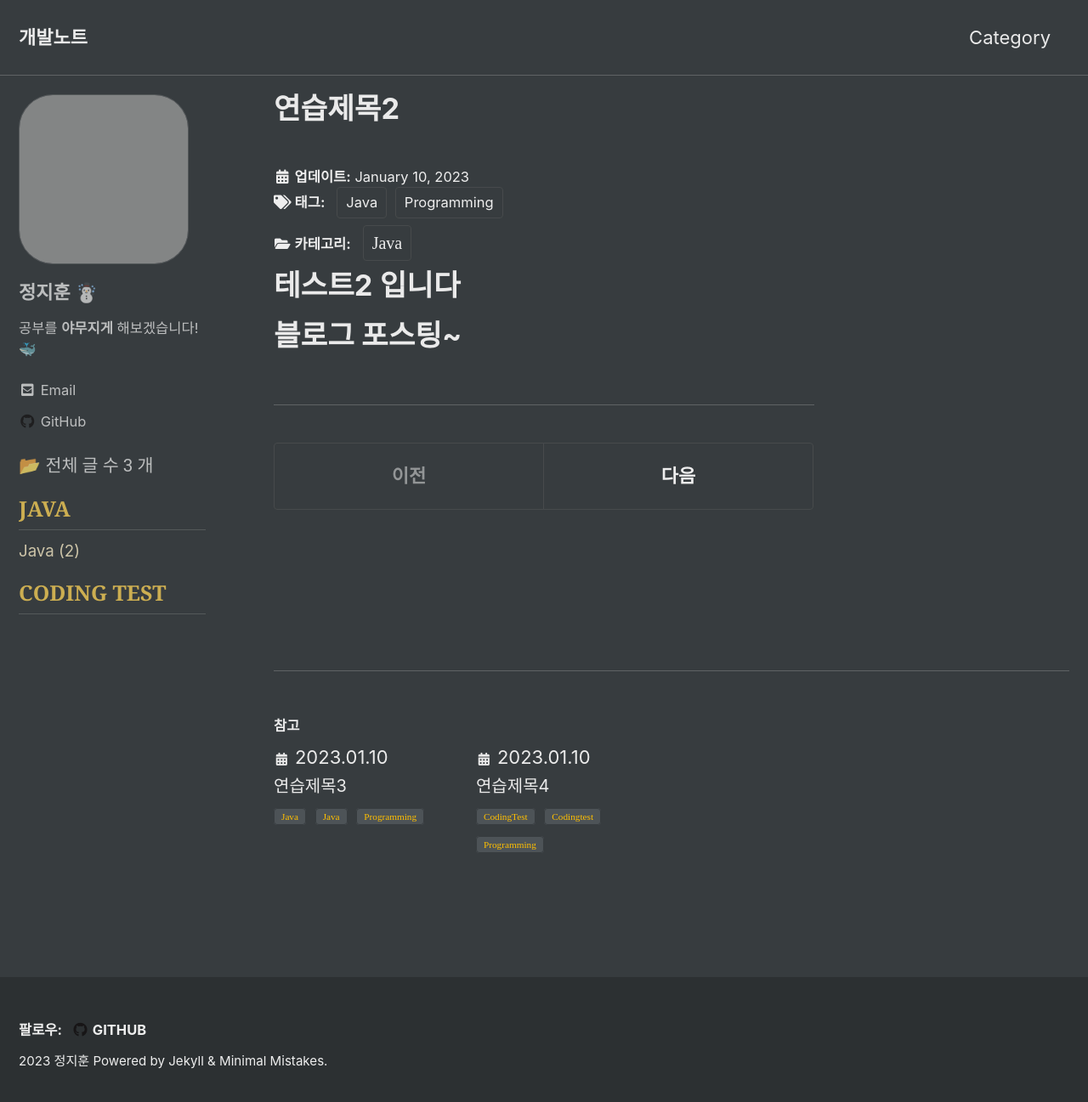
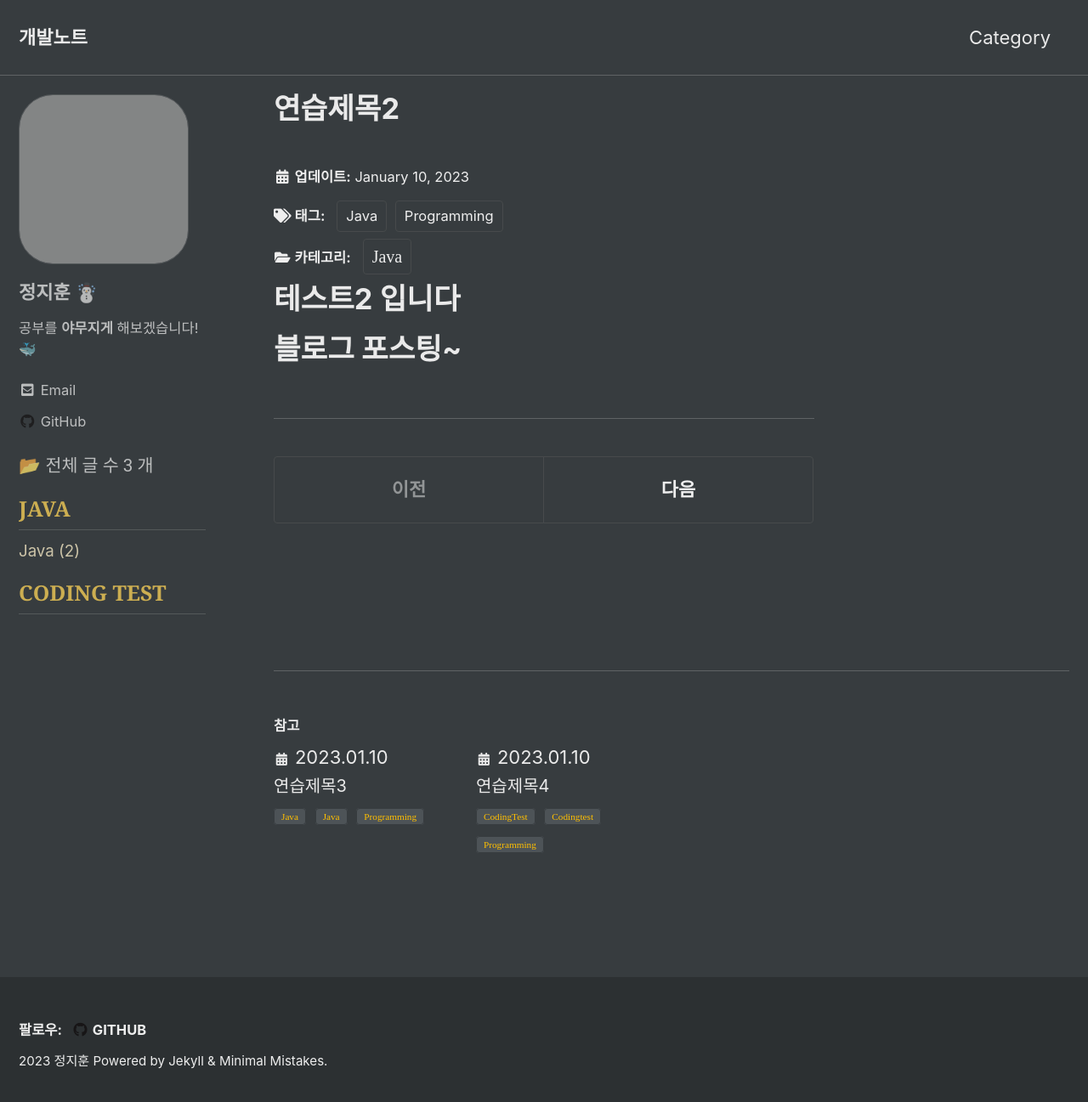
Before and after one commit to Jeongjjuna/jeongjjuna.github.io, a Jekyll site: the page built from _posts/2023-01-10-test2.md, in a window 1280 px wide and 1305 px high. Shown: the top 1297 px of the window at 85% size. Built offline with Jekyll 4.4.1, drawn with Linux system fonts in a browser that asks for light colours; cached includes are drawn as plain includes; some web fonts are replaced; grey boxes are pictures that could not be loaded.

Commit message:
Update: posting page 수정

```diff
--- a/_includes/page__date.html
+++ b/_includes/page__date.html
@@ -1,6 +1,6 @@
 {% assign date_format = site.date_format | default: "%B %-d, %Y" %}
 {% if page.last_modified_at %}
-  <p class="page__date"><strong><i class="fas fa-fw fa-calendar-alt" aria-hidden="true"></i> {{ site.data.ui-text[site.locale].date_label | default: "Updated:" }}</strong> <time class="dt-published" datetime="{{ page.last_modified_at | date: "%Y-%m-%d" }}">{{ page.last_modified_at | date: date_format }}</time></p>
+  <p class="page__date" style="margin-bottom: 16px;"><strong><i class="fas fa-fw fa-calendar-alt" aria-hidden="true"></i> {{ site.data.ui-text[site.locale].date_label | default: "Updated:" }}</strong> <time class="dt-published" datetime="{{ page.last_modified_at | date: "%Y-%m-%d" }}">{{ page.last_modified_at | date: date_format }}</time></p>
 {% elsif page.date %}
-  <p class="page__date"><strong><i class="fas fa-fw fa-calendar-alt" aria-hidden="true"></i> {{ site.data.ui-text[site.locale].date_label | default: "Updated:" }}</strong> <time class="dt-published" datetime="{{ page.date | date_to_xmlschema }}">{{ page.date | date: date_format }}</time></p>
+  <p class="page__date" style="margin-bottom: 16px;"><strong><i class="fas fa-fw fa-calendar-alt" aria-hidden="true"></i> {{ site.data.ui-text[site.locale].date_label | default: "Updated:" }}</strong> <time class="dt-published" datetime="{{ page.date | date_to_xmlschema }}">{{ page.date | date: date_format }}</time></p>
 {% endif %}
--- a/_layouts/single.html
+++ b/_layouts/single.html
@@ -29,7 +29,7 @@ layout: default
 
     <div class="page__inner-wrap">
       {% unless page.header.overlay_color or page.header.overlay_image %}
-        <header>
+        <header style="color: #ffd966;">
           {% if page.title %}<h1 id="page-title" class="page__title p-name" itemprop="headline">
             <a href="{{ page.url | absolute_url }}" class="u-url" itemprop="url">{{ page.title | markdownify | remove: "<p>" | remove: "</p>" }}</a>
           </h1>{% endif %}
```
